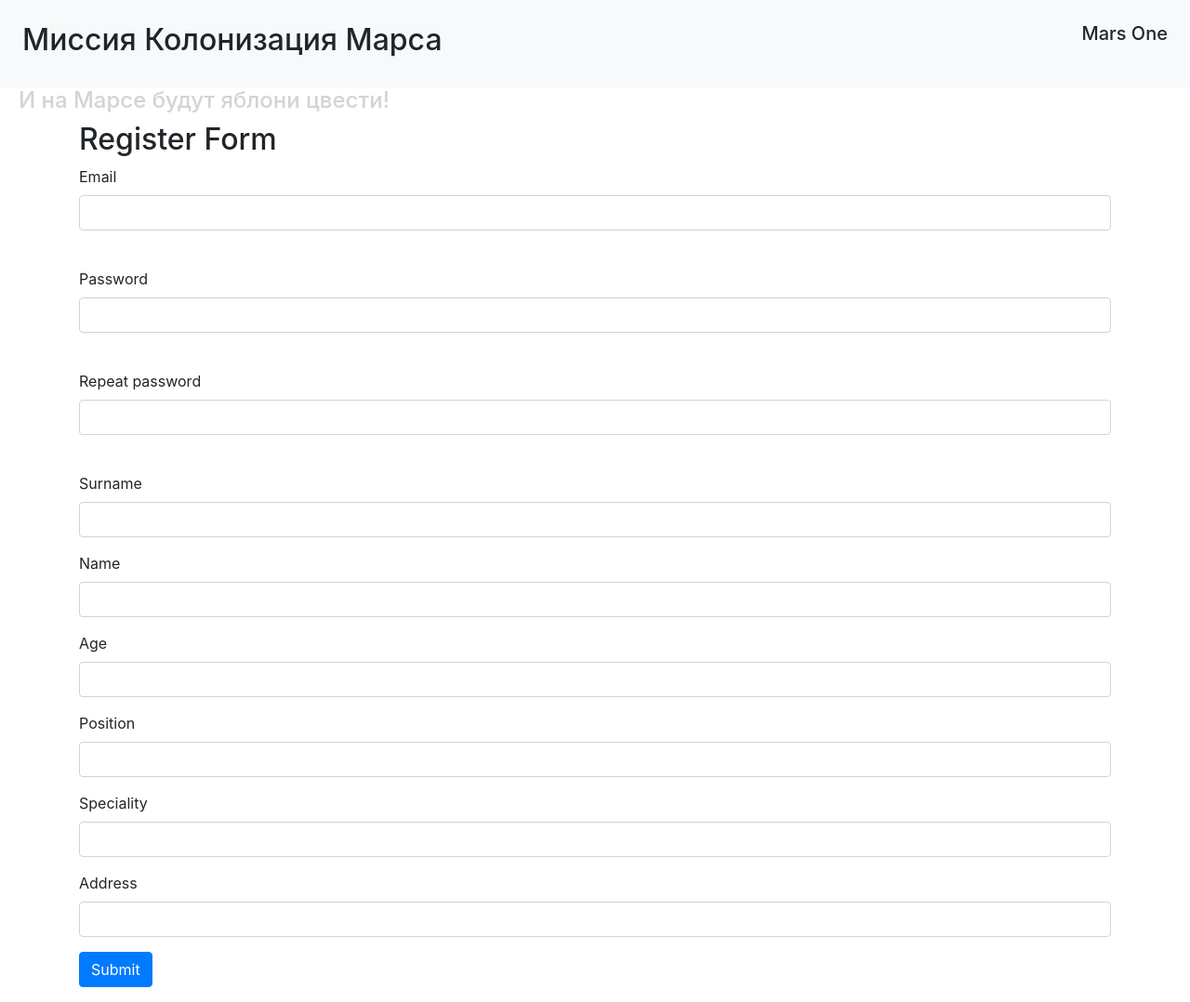
After one commit to kamil1234567891011121314151617181920/flask-sqlalchemy, a Flask app: page /register in a window 1280 px wide. The commit adds this page. Shown: the whole page at 93% size. Run offline with Flask 2, Linux system fonts and the light colour scheme; some libraries are stand-ins or nearby versions.

Commit message:
Форма регистрации

```diff
--- /dev/null
+++ b/forms/user.py
@@ -0,0 +1,25 @@
+from flask_wtf import FlaskForm
+from wtforms import PasswordField, StringField, TextAreaField, SubmitField, \
+    IntegerField
+from wtforms.fields.html5 import EmailField
+from wtforms.validators import DataRequired, Length, EqualTo
+
+
+class RegisterForm(FlaskForm):
+    email = EmailField('Email', validators=[DataRequired()])
+    password = PasswordField(
+        'Password',
+        validators=[DataRequired(),
+                    Length(min=4, max=100,
+                           message="Пароль должен быть от 4 до 100 символов")])
+    password_again = PasswordField(
+        'Repeat password',
+        validators=[DataRequired(),
+                    EqualTo('password', message="Пароли не совпадают")])
+    surname = StringField('Surname', validators=[DataRequired()])
+    name = StringField('Name', validators=[DataRequired()])
+    age = IntegerField('Age', validators=[DataRequired()])
+    position = StringField('Position', validators=[DataRequired()])
+    speciality = StringField('Speciality', validators=[DataRequired()])
+    address = StringField('Address', validators=[DataRequired()])
+    submit = SubmitField('Submit')
--- a/main.py
+++ b/main.py
@@ -2,6 +2,7 @@ from flask import Flask, render_template, redirect
 from data import db_session
 from data.users import User
 from data.jobs import Jobs
+from forms.user import RegisterForm
 
 app = Flask(__name__)
 app.config['SECRET_KEY'] = 'yandexlyceum_secret_key'
@@ -14,6 +15,37 @@ def index():
     return render_template("index.html", title='Журнал работ', news=jobs)
 
 
+@app.route("/login")
+def login():
+    return render_template("base.html", title='Успешная регистрация',
+                           message="Регистрация прошла успешно")
+
+
+@app.route('/register', methods=['GET', 'POST'])
+def reqister():
+    form = RegisterForm()
+    if form.validate_on_submit():
+        db_sess = db_session.create_session()
+        if db_sess.query(User).filter(User.email == form.email.data).first():
+            return render_template('register.html', title='Регистрация',
+                                   form=form,
+                                   message="Такой пользователь уже есть")
+        user = User(
+            email=form.email.data,
+            surname=form.surname.data,
+            name=form.name.data,
+            age=form.age.data,
+            position=form.position.data,
+            speciality=form.speciality.data,
+            address=form.address.data
+        )
+        user.set_password(form.password.data)
+        db_sess.add(user)
+        db_sess.commit()
+        return redirect('/login')
+    return render_template('register.html', title='Регистрация', form=form)
+
+
 def main():
     app.run()
 
--- a/templates/base.html
+++ b/templates/base.html
@@ -22,6 +22,7 @@
     И на Марсе будут яблони цвести!</h4>
 <main role="main" class="container">
     {% block content %}{% endblock %}
+    <h4>{{ message }}</h4>
 </main>
 </body>
 </html>
--- /dev/null
+++ b/templates/register.html
@@ -0,0 +1,42 @@
+{% extends "base.html" %}
+
+{% block content %}
+<h2>Register Form</h2>
+<form action="" method="post">
+    {{ form.hidden_tag() }}
+    <p>
+        {{ form.email.label }}<br>
+        {{ form.email(class="form-control", type="email") }}<br>
+        {% for error in form.email.errors %}
+            <p class="alert alert-danger" role="alert">
+                {{ error }}
+            </p>
+        {% endfor %}
+    </p>
+    {% for field in [form.password, form.password_again] %}
+        <p>
+            {{ field.label }}<br>
+            {{ field(class="form-control", type="password") }}<br>
+            {% for error in field.errors %}
+                <p class="alert alert-danger" role="alert">
+                    {{ error }}
+                </p>
+            {% endfor %}
+        </p>
+    {% endfor %}
+
+    {% for field in [form.surname, form.name, form.age,
+    form.position, form.speciality, form.address] %}
+        <p>
+            {{ field.label }}<br>
+            {{ field(class="form-control") }}
+            {% for error in field.errors %}
+                <p class="alert alert-danger" role="alert">
+                    {{ error }}
+                </p>
+            {% endfor %}
+        </p>
+    {% endfor %}
+    <p>{{ form.submit(type="submit", class="btn btn-primary") }}</p>
+</form>
+{% endblock %}
```
Also changed, not shown: data/users.py (+7 -0 lines), все пользователи.py (added, +7 -0 lines), добавление.py (+14 -8 lines), db/mars_explorer.db.
